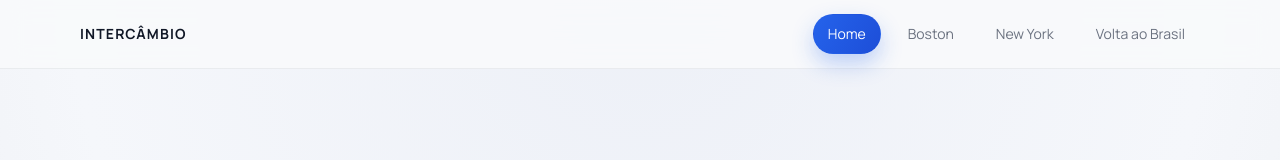
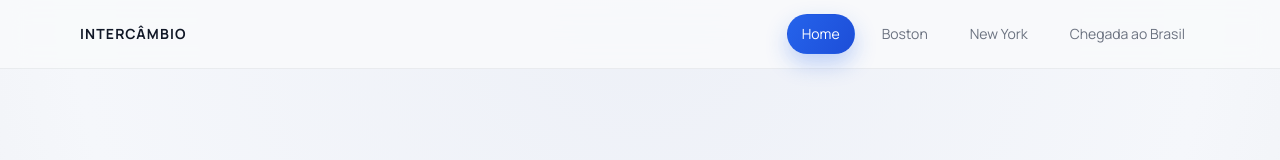
Before and after one commit to lemuelpires/intercambio_site, a React (Vite) app: page / in a window 1280 px wide. Shown: the top 160 px of the page. Built offline with nearby package versions, Linux system fonts and the light colour scheme.

Commit message:
mudança no nome do menu para chagada ao brasil

```diff
--- a/src/components/Header.jsx
+++ b/src/components/Header.jsx
@@ -9,7 +9,7 @@ export default function Header() {
           <NavLink to="/" className={({ isActive }) => `nav-link ${isActive ? 'active' : ''}`} end>Home</NavLink>
           <NavLink to="/boston" className={({ isActive }) => `nav-link ${isActive ? 'active' : ''}`}>Boston</NavLink>
           <NavLink to="/newyork" className={({ isActive }) => `nav-link ${isActive ? 'active' : ''}`}>New York</NavLink>
-          <NavLink to="/retorno" className={({ isActive }) => `nav-link ${isActive ? 'active' : ''}`}>Volta ao Brasil</NavLink>
+          <NavLink to="/retorno" className={({ isActive }) => `nav-link ${isActive ? 'active' : ''}`}>Chegada ao Brasil</NavLink>
         </nav>
       </div>
     </header>
```
